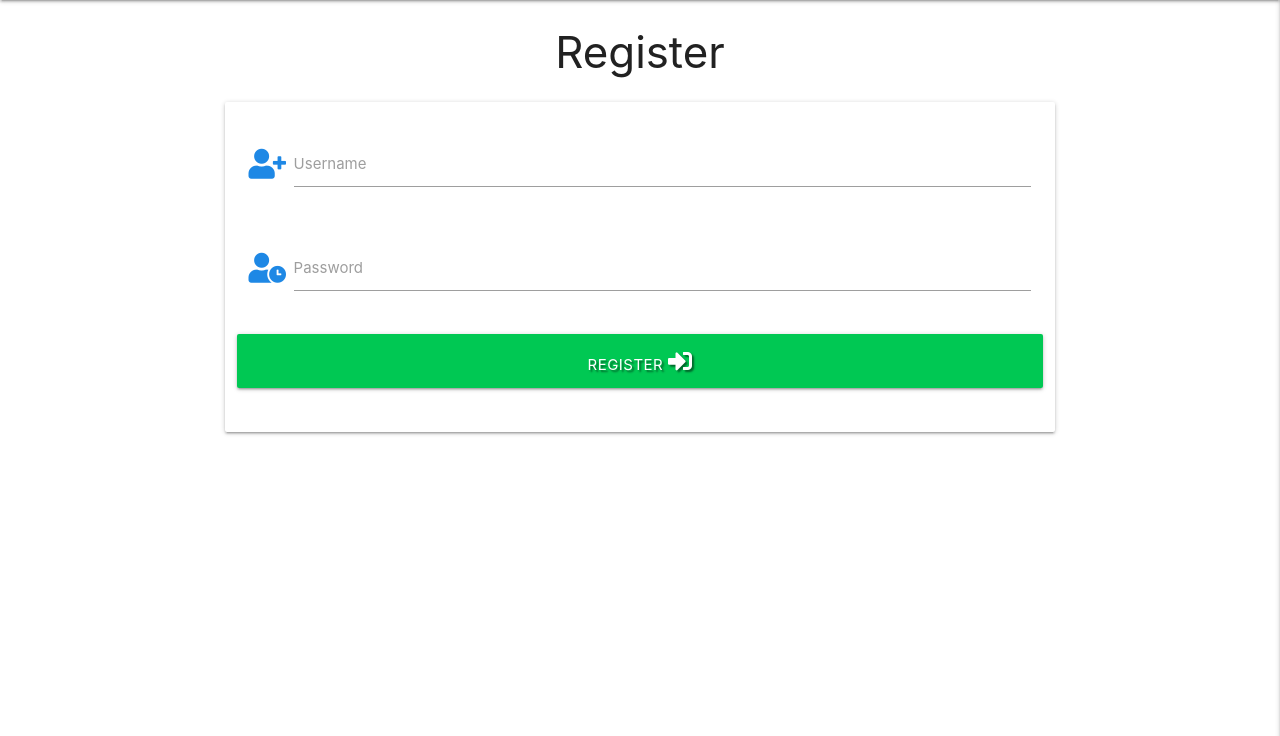
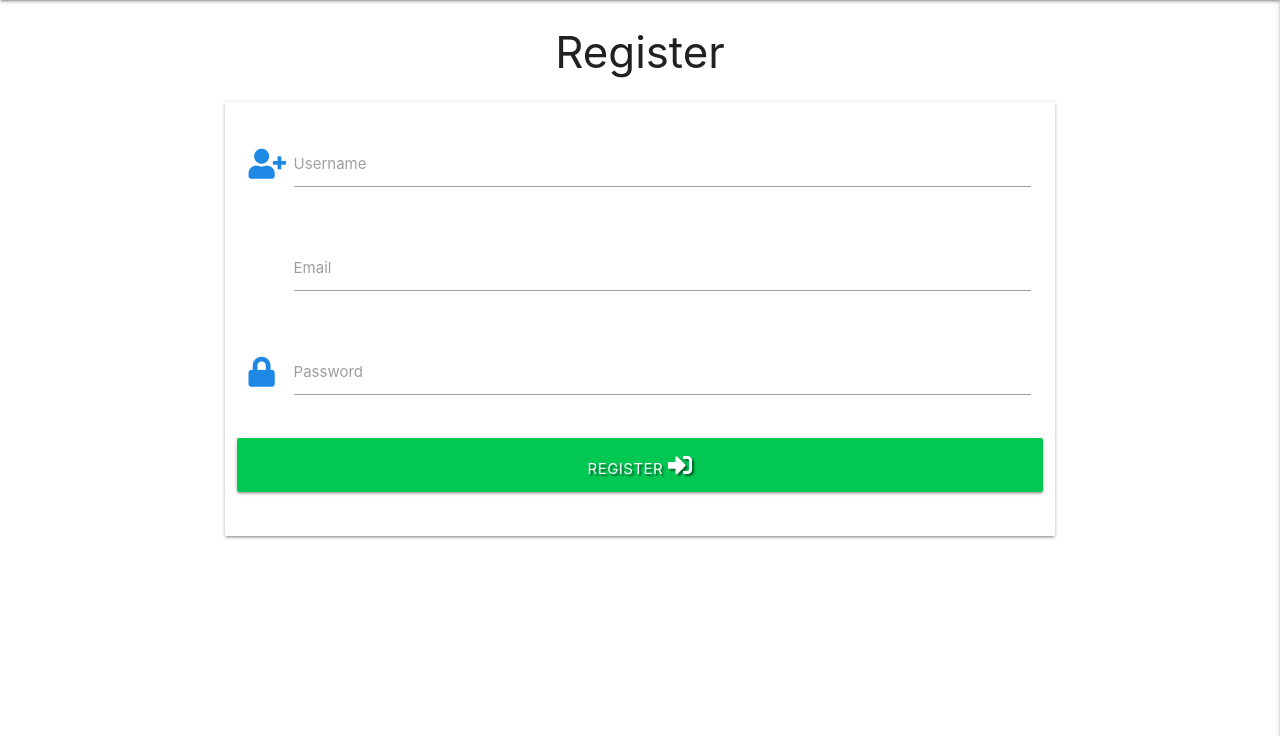
Before and after one commit to waterrot/responsible-investers, a Flask app: page /register in a window 1280 px wide. Shown: the part 64-800 px from the top of the page. Run offline with Flask 2, Linux system fonts and the light colour scheme; some libraries are stand-ins or nearby versions.

Commit message:
added email to register and some data checks to username and password

```diff
--- a/app.py
+++ b/app.py
@@ -28,6 +28,7 @@ def register():
     if request.method == "POST":
         register = {
             "username": request.form.get("username").lower(),
+            "email": request.form.get("email").lower(),
             "password": generate_password_hash(request.form.get("password"))
         }
         mongo.db.users.insert_one(register)
--- a/templates/register.html
+++ b/templates/register.html
@@ -9,15 +9,25 @@
                 <div class="row">
                     <div class="input-field col s12">
                         <i class="fas fa-user-plus prefix blue-text text-darken-1"></i>
-                        <input id="username" name="username" type="text" class="validate" required>
+                        <input id="username" name="username" type="text" minlength="5" maxlength="15"
+                            pattern="^[a-zA-Z0-9]{5,15}$" class="validate" required>
                         <label for="username">Username</label>
+                    </div>
+                </div>
+                <!-- email adres -->
+                <div class="row">
+                    <div class="input-field col s12">
+                        <i class="fas fa-user-email prefix blue-text text-darken-1"></i>
+                        <input id="email" name="email" type="email" class="validate">
+                        <label for="email">Email</label>
                     </div>
                 </div>
                 <!-- password -->
                 <div class="row">
                     <div class="input-field col s12">
-                        <i class="fas fa-user-clock prefix blue-text text-darken-1"></i>
-                        <input id="password" name="password" type="password" class="validate" required>
+                        <i class="fas fa-lock prefix blue-text text-darken-1"></i>
+                        <input id="password" name="password" type="password" minlength="5" maxlength="15"
+                            pattern="^[a-zA-Z0-9]{5,15}$" class="validate" required>
                         <label for="password">Password</label>
                     </div>
                 </div>
```
